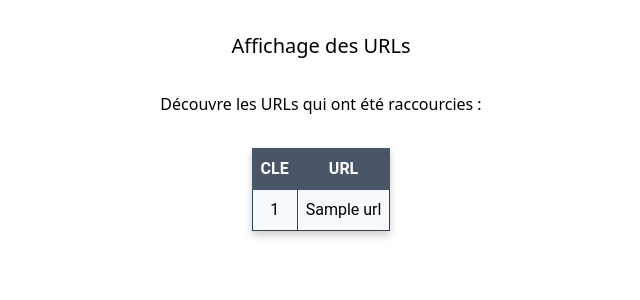
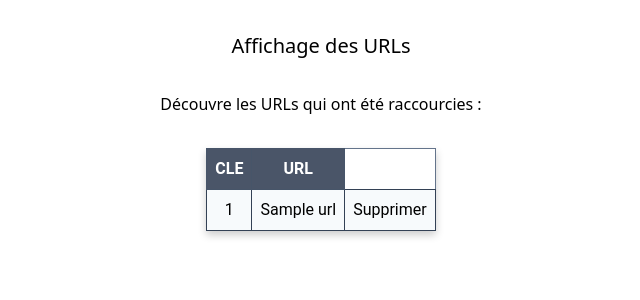
Before and after one commit to Mariateb/urlshortener, a FastAPI app: template templates/user-urls.html in a window 1280 px wide. Shown: the top 300 px of the page, without its empty margins (319-959 px from the left). Run offline with FastAPI, Linux system fonts and the light colour scheme; the template is opened without the code that fills it: most values are stand-ins (such as "Sample title", 1, 10 or a date in 2020); some libraries are stand-ins or nearby versions.

Commit message:
manque le post delete

```diff
--- a/api.py
+++ b/api.py
@@ -38,7 +38,7 @@
 
 
 @app.get('/register')
-async def login(request: Request):
+async def register(request: Request):
     return templates.TemplateResponse(request=request, name='register.html')
 
 
--- a/templates/user-urls.html
+++ b/templates/user-urls.html
@@ -75,6 +75,12 @@
                 <tr>  <!-- Correction ici -->
                     <td class="border border-slate-700 ">{{ url[0] }}</td>
                     <td class="border border-slate-700 "><a href="{{ url[1] }}">{{ url[1] }}</a></td>
+                    <td class="border border-slate-700 ">
+                        <form class="justify-center" method="post" action="/delete">
+                            <input name="url" value="{{ url[0] }}" hidden="hidden"/>
+                            <button type="submit">Supprimer</button>
+                        </form>
+                    </td>
                 </tr>
             {% endfor %}
             </tbody>
```
Also changed, not shown: urlshortener.db.
